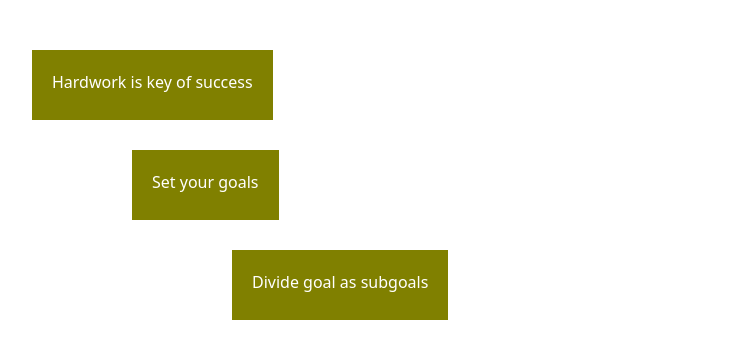
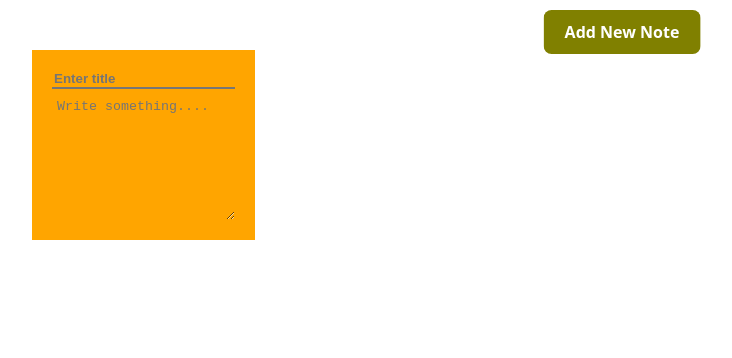
Before and after one commit to React-Ts-Apps/drag-and-drop-notes, a React (Vite) app: page / in a window 1280 px wide. Shown: the top 358 px of the page, without its empty margins (18-750 px from the left). Built offline with nearby package versions, Linux system fonts and the light colour scheme.

Commit message:
Dynamically add notes

```diff
--- a/src/DragNotes.tsx
+++ b/src/DragNotes.tsx
@@ -1,4 +1,4 @@
-import React, { useEffect, useRef, useState } from "react";
+import React, { useEffect, useState } from "react";
 
 type DragData = {
   id: number;
@@ -6,51 +6,89 @@ type DragData = {
   offsetY: number;
 } | null;
 
-const initialNotes = [
-  { id: 1, content: "Hardwork is key of success", x: 50, y: 50 },
-  { id: 2, content: "Set your goals", x: 150, y: 150 },
-  { id: 3, content: "Divide goal as subgoals", x: 250, y: 250 },
-];
+type Note = {
+  id: number;
+  title: string;
+  content: string;
+  x: number;
+  y: number;
+}
+
+
 const DragNotes = () => {
-  const [notes, setNotes] = useState(initialNotes);
-  const noteRef = useRef<DragData>(null);
+  const [notes, setNotes] = useState<Note[]>([{ id: 1, content: '', title: '', x: 50, y: 50 }]);
+  const [currentNote, setCurrentNote] = useState<DragData>(null);
 
   useEffect(() => {
     const handleMouseUp = () => {
-      noteRef.current = null;
-    };
+      setCurrentNote(null);
+    }
+
     const handleMouseMove = (e: MouseEvent) => {
-      if (!noteRef.current) return;
+      if (!currentNote) return;
 
       setNotes((prevNotes) =>
         prevNotes.map((note) =>
-          note.id === noteRef.current?.id
-            ? { ...note, x: e.clientX - noteRef.current.offsetX, y: e.clientY - noteRef.current.offsetY }
+          note.id === currentNote.id
+            ? { ...note, x: e.clientX - currentNote.offsetX, y: e.clientY - currentNote.offsetY }
             : note
         )
       );
-    };
+    }
+
     window.addEventListener("mousemove", handleMouseMove);
     window.addEventListener("mouseup", handleMouseUp);
 
     return () => {
       window.removeEventListener("mousemove", handleMouseMove);
       window.removeEventListener("mouseup", handleMouseUp);
-    };
-  });
+    }
+  })
 
   const handleMouseDown = (e: React.MouseEvent, id: number) => {
     const noteElement = e.currentTarget;
     const rect = noteElement.getBoundingClientRect();
-    noteRef.current = {
+    setCurrentNote({
       id,
       offsetX: e.clientX - rect.left,
       offsetY: e.clientY - rect.top,
-    };
-  };
+    })
+  }
+
+  const addNewNote = () => {
+    const randomX = Math.random() * (window.innerWidth - 250)
+    const randomY = Math.random() * (window.innerHeight - 250)
+    setNotes((prev) => [...prev, { id: notes.length + 1, title: '', content: '', x: randomX, y: randomY }])
+  }
+
+  const handleChange = (id: number, field: "title" | "content", value: string) => {
+    setNotes((prev) => prev.map((note) => note.id === id ? { ...note, [field]: value } : note))
+  }
+
 
   return (
-    <div>
+    <div style={{
+      position: "relative",
+      width: "100vw",
+      height: "100vh",
+      overflow: "hidden",
+    }}>
+      <button style={{
+        position: "absolute",
+        top: 10,
+        left: "50%",
+        transform: "translateX(-50%)",
+        backgroundColor: "olive",
+        color: "white",
+        fontWeight: "bold",
+        padding: "10px 20px",
+        borderRadius: 8,
+        cursor: "pointer",
+      }}
+        onClick={addNewNote}>
+        Add New Note
+      </button>
+
       {notes.map((note) => (
         <div
           onMouseDown={(e) => handleMouseDown(e, note.id)}
@@ -58,15 +96,42 @@ const DragNotes = () => {
             position: "absolute",
             top: note.y,
             left: note.x,
-            backgroundColor: "olive",
+            backgroundColor: 'orange',
             color: "white",
             padding: 20,
-            height: 30,
+            height: 150,
             cursor: "crosshair",
+            display: "flex",
+            flexDirection: "column"
           }}
           key={note.id}
         >
-          {note.content}
+          <input placeholder="Enter title"
+            value={note.title}
+            style={{
+              borderTop: "none",
+              borderLeft: "none",
+              borderRight: "none",
+              outline: "none",
+              background: "transparent",
+              fontWeight: "bold",
+              marginBottom: 5
+            }}
+            onChange={(e) => handleChange(note.id, "title", e.target.value)}
+          />
+
+          <textarea placeholder="Write something...." value={note.content}
+            style={{
+              border: "none",
+              outline: "none",
+              background: "transparent",
+              padding: 5,
+              flex: 1,
+              overflow: "hidden"
+            }}
+            onChange={(e) =>
+              handleChange(note.id, "content", e.target.value)}
+            onMouseDown={(e) => e.stopPropagation()} />
         </div>
       ))}
     </div>
```
